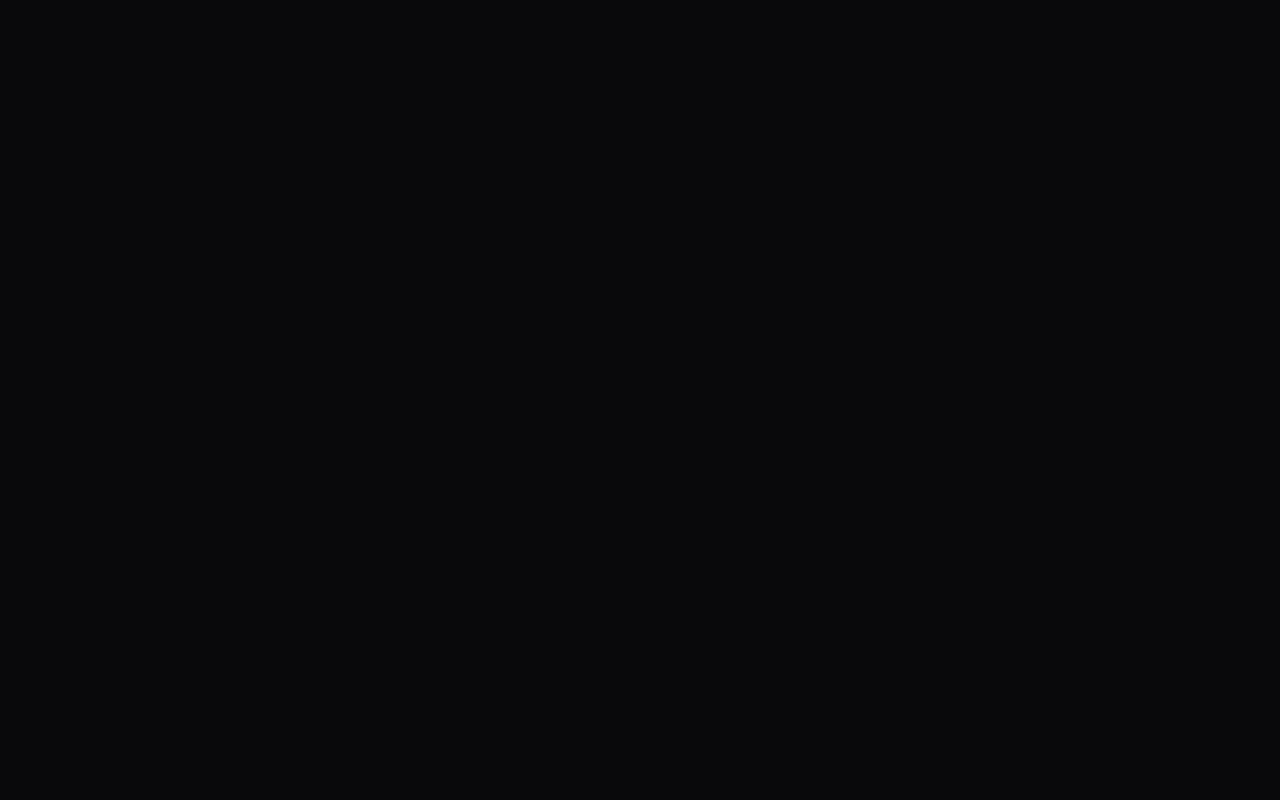
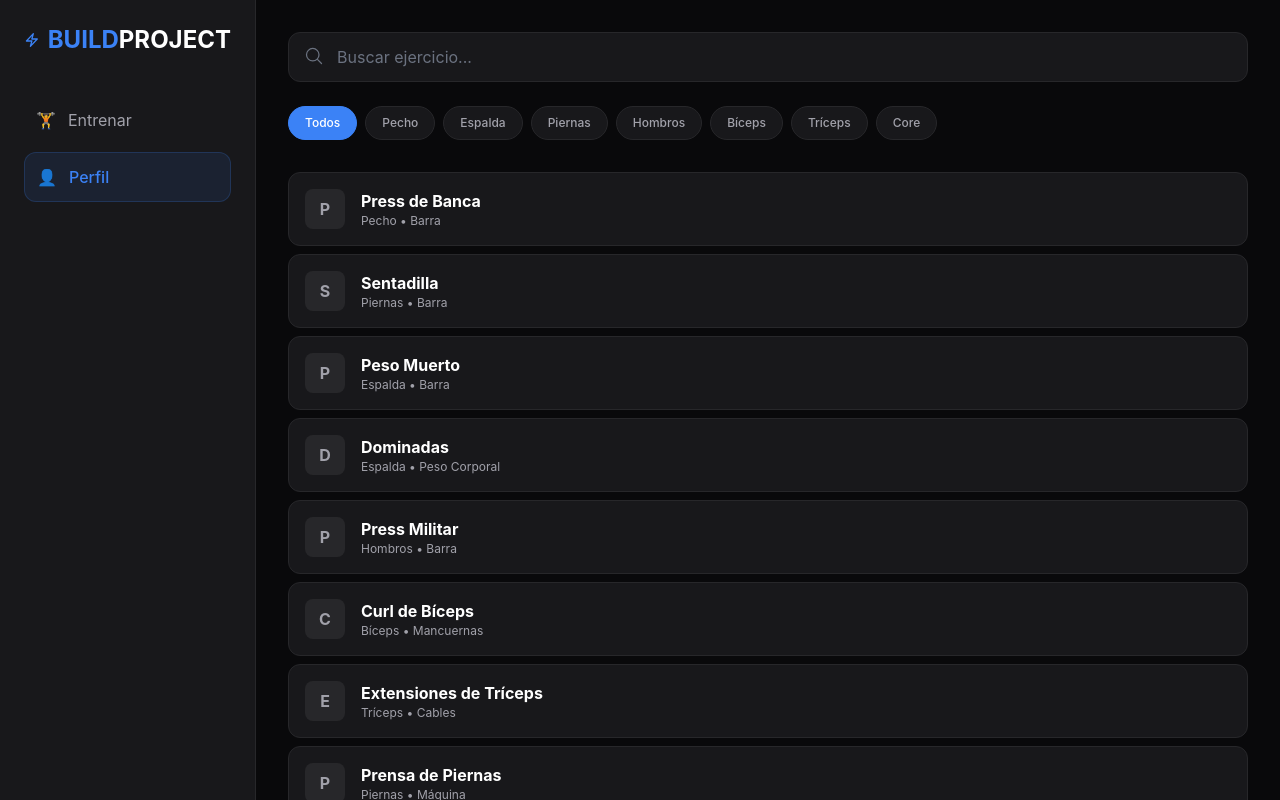
Before and after one commit to EdrikCamacho/BuildProject, an Angular app: page /exercises in a window 1280 px wide. Before the commit this address led to /. Built offline with nearby package versions, Linux system fonts and the light colour scheme.

Commit message:
Biblioteca de Ejercicios

```diff
--- a/src/app/app.routes.ts
+++ b/src/app/app.routes.ts
@@ -4,6 +4,7 @@ import { DashboardComponent } from './features/dashboard/dashboard.component';
 import { RegisterComponent } from './features/auth/register/register.component';
 import { OnboardingComponent } from './features/onboarding/onboarding.component';
 import { ProfileComponent } from './features/profile/profile.component';
+import { ExerciseListComponent } from './features/exercises/exercise-list/exercise-list.component';
 
 export const routes: Routes = [
   {
@@ -25,6 +26,10 @@ export const routes: Routes = [
   {
     path: 'profile',
     component: ProfileComponent
+  },
+  {
+    path: 'exercises',
+    component: ExerciseListComponent
   }
   // Más adelante agregaremos 'dashboard', 'workouts', etc.
 ];
--- /dev/null
+++ b/src/app/core/models/exercise.model.ts
@@ -0,0 +1,10 @@
+export type MuscleGroup = 'Pecho' | 'Espalda' | 'Piernas' | 'Hombros' | 'Bíceps' | 'Tríceps' | 'Core' | 'Cardio';
+export type Equipment = 'Barra' | 'Mancuernas' | 'Máquina' | 'Peso Corporal' | 'Cables' | 'Kettlebell';
+
+export interface Exercise {
+  id: string;
+  name: string;
+  muscle: MuscleGroup;
+  equipment: Equipment;
+  image?: string; // Para el futuro (gifs o imágenes)
+}
--- /dev/null
+++ b/src/app/core/services/exercise.service.ts
@@ -0,0 +1,30 @@
+import { Injectable } from '@angular/core';
+import { Observable, of } from 'rxjs';
+import { Exercise } from '../models/exercise.model';
+
+@Injectable({
+  providedIn: 'root'
+})
+export class ExerciseService {
+  // Nuestra base de datos falsa inicial
+  private exercises: Exercise[] = [
+    { id: '1', name: 'Press de Banca', muscle: 'Pecho', equipment: 'Barra' },
+    { id: '2', name: 'Sentadilla', muscle: 'Piernas', equipment: 'Barra' },
+    { id: '3', name: 'Peso Muerto', muscle: 'Espalda', equipment: 'Barra' },
+    { id: '4', name: 'Dominadas', muscle: 'Espalda', equipment: 'Peso Corporal' },
+    { id: '5', name: 'Press Militar', muscle: 'Hombros', equipment: 'Barra' },
+    { id: '6', name: 'Curl de Bíceps', muscle: 'Bíceps', equipment: 'Mancuernas' },
+    { id: '7', name: 'Extensiones de Tríceps', muscle: 'Tríceps', equipment: 'Cables' },
+    { id: '8', name: 'Prensa de Piernas', muscle: 'Piernas', equipment: 'Máquina' },
+    { id: '9', name: 'Crunches', muscle: 'Core', equipment: 'Peso Corporal' },
+    { id: '10', name: 'Remo con Barra', muscle: 'Espalda', equipment: 'Barra' },
+    { id: '11', name: 'Aperturas', muscle: 'Pecho', equipment: 'Mancuernas' },
+    { id: '12', name: 'Zancadas', muscle: 'Piernas', equipment: 'Mancuernas' },
+    { id: '13', name: 'Elevaciones Laterales', muscle: 'Hombros', equipment: 'Mancuernas' },
+    { id: '14', name: 'Jalón al Pecho', muscle: 'Espalda', equipment: 'Cables' },
+  ];
+
+  getExercises(): Observable<Exercise[]> {
+    return of(this.exercises);
+  }
+}
--- /dev/null
+++ b/src/app/features/exercises/exercise-list/exercise-list.component.html
@@ -0,0 +1,91 @@
+<div class="flex h-screen bg-brand-black font-sans text-brand-text">
+
+  <aside class="hidden md:flex flex-col w-64 bg-brand-surface border-r border-brand-surface-light text-white p-6 justify-between">
+    <div>
+      <div class="mb-10 flex items-center gap-2 text-brand-primary font-bold text-2xl">
+        <svg xmlns="http://www.w3.org/2000/svg" fill="none" viewBox="0 0 24 24" stroke-width="2" stroke="currentColor" class="w-8 h-8"><path stroke-linecap="round" stroke-linejoin="round" d="M3.75 13.5l10.5-11.25L12 10.5h8.25L9.75 21.75 12 13.5H3.75z" /></svg>
+        <span>BUILD<span class="text-white">PROJECT</span></span>
+      </div>
+      <nav class="space-y-2">
+        <a routerLink="/dashboard" class="flex items-center gap-3 p-3 text-brand-text-muted hover:text-white hover:bg-brand-surface-light rounded-xl transition-colors">
+          <span>🏋️</span> Entrenar
+        </a>
+        <a routerLink="/profile" class="flex items-center gap-3 p-3 bg-brand-primary/10 text-brand-primary rounded-xl font-medium border border-brand-primary/20">
+          <span>👤</span> Perfil
+        </a>
+      </nav>
+    </div>
+  </aside>
+
+  <main class="flex-1 flex flex-col h-full overflow-hidden relative bg-brand-black">
+
+    <header class="md:hidden bg-brand-surface border-b border-brand-surface-light p-4 flex items-center gap-4 z-10">
+      <a routerLink="/profile" class="text-brand-text-muted">
+        <svg xmlns="http://www.w3.org/2000/svg" fill="none" viewBox="0 0 24 24" stroke-width="1.5" stroke="currentColor" class="w-6 h-6"><path stroke-linecap="round" stroke-linejoin="round" d="M10.5 19.5L3 12m0 0l7.5-7.5M3 12h18" /></svg>
+      </a>
+      <h1 class="font-bold text-xl text-white">Ejercicios</h1>
+    </header>
+
+    <div class="flex-1 overflow-y-auto p-4 md:p-8 pb-24 md:pb-8">
+
+      <div class="mb-6">
+        <div class="relative">
+          <input
+            type="text"
+            [(ngModel)]="searchTerm"
+            (input)="filterExercises()"
+            placeholder="Buscar ejercicio..."
+            class="w-full bg-brand-surface border border-brand-surface-light text-white rounded-xl py-3 pl-12 pr-4 focus:ring-2 focus:ring-brand-primary focus:border-transparent outline-none placeholder-gray-500 transition-all"
+          >
+          <div class="absolute left-4 top-3.5 text-gray-500">
+            <svg xmlns="http://www.w3.org/2000/svg" fill="none" viewBox="0 0 24 24" stroke-width="1.5" stroke="currentColor" class="w-5 h-5"><path stroke-linecap="round" stroke-linejoin="round" d="M21 21l-5.197-5.197m0 0A7.5 7.5 0 105.196 5.196a7.5 7.5 0 0010.607 10.607z" /></svg>
+          </div>
+        </div>
+      </div>
+
+      <div class="mb-6 flex gap-2 overflow-x-auto pb-2 no-scrollbar">
+        <button *ngFor="let m of muscles"
+          (click)="selectMuscle(m)"
+          class="whitespace-nowrap px-4 py-2 rounded-full text-xs font-medium transition-all border"
+          [ngClass]="selectedMuscle === m ? 'bg-brand-primary border-brand-primary text-white' : 'bg-brand-surface border-brand-surface-light text-brand-text-muted hover:text-white'">
+          {{ m }}
+        </button>
+      </div>
+
+      <div class="space-y-2">
+        <div *ngFor="let ex of filteredExercises" class="bg-brand-surface p-4 rounded-xl border border-brand-surface-light flex justify-between items-center hover:border-brand-primary/50 transition-colors cursor-pointer group">
+          <div class="flex items-center gap-4">
+            <div class="w-10 h-10 rounded-lg bg-brand-surface-light flex items-center justify-center text-brand-text-muted font-bold group-hover:text-white transition-colors">
+              {{ ex.name.charAt(0) }}
+            </div>
+            <div>
+              <h3 class="font-bold text-white text-sm md:text-base">{{ ex.name }}</h3>
+              <p class="text-xs text-brand-text-muted">{{ ex.muscle }} • {{ ex.equipment }}</p>
+            </div>
+          </div>
+
+          <button class="text-brand-primary opacity-0 group-hover:opacity-100 transition-opacity">
+            <svg xmlns="http://www.w3.org/2000/svg" fill="none" viewBox="0 0 24 24" stroke-width="1.5" stroke="currentColor" class="w-6 h-6"><path stroke-linecap="round" stroke-linejoin="round" d="M12 4.5v15m7.5-7.5h-15" /></svg>
+          </button>
+        </div>
+
+        <div *ngIf="filteredExercises.length === 0" class="text-center py-10 text-brand-text-muted">
+          <p>No encontramos ejercicios con ese nombre.</p>
+        </div>
+      </div>
+
+    </div>
+  </main>
+
+  <nav class="md:hidden fixed bottom-0 w-full bg-brand-surface border-t border-brand-surface-light flex justify-around items-center py-3 z-30 pb-safe">
+    <a routerLink="/dashboard" class="flex flex-col items-center text-brand-text-muted hover:text-white">
+      <span class="text-xl">🔥</span>
+      <span class="text-[10px] font-medium mt-1">Entrenar</span>
+    </a>
+    <a routerLink="/profile" class="flex flex-col items-center text-brand-primary">
+      <span class="text-xl">👤</span>
+      <span class="text-[10px] font-medium mt-1">Perfil</span>
+    </a>
+  </nav>
+
+</div>
--- /dev/null
+++ b/src/app/features/exercises/exercise-list/exercise-list.component.ts
@@ -0,0 +1,46 @@
+import { Component, OnInit } from '@angular/core';
+import { CommonModule } from '@angular/common';
+import { FormsModule } from '@angular/forms';
+import { RouterLink } from '@angular/router';
+import { ExerciseService } from '../../../core/services/exercise.service';
+import { Exercise, MuscleGroup } from '../../../core/models/exercise.model';
+
+@Component({
+  selector: 'app-exercise-list',
+  standalone: true,
+  imports: [CommonModule, FormsModule, RouterLink],
+  templateUrl: './exercise-list.component.html'
+})
+export class ExerciseListComponent implements OnInit {
+  allExercises: Exercise[] = [];
+  filteredExercises: Exercise[] = [];
+
+  searchTerm = '';
+  selectedMuscle: MuscleGroup | 'Todos' = 'Todos';
+
+  // Listas para los filtros (Chips)
+  muscles: (MuscleGroup | 'Todos')[] = ['Todos', 'Pecho', 'Espalda', 'Piernas', 'Hombros', 'Bíceps', 'Tríceps', 'Core'];
+
+  constructor(private exerciseService: ExerciseService) {}
+
+  ngOnInit() {
+    this.exerciseService.getExercises().subscribe(data => {
+      this.allExercises = data;
+      this.filterExercises();
+    });
+  }
+
+  // Lógica de filtrado en tiempo real
+  filterExercises() {
+    this.filteredExercises = this.allExercises.filter(ex => {
+      const matchesSearch = ex.name.toLowerCase().includes(this.searchTerm.toLowerCase());
+      const matchesMuscle = this.selectedMuscle === 'Todos' || ex.muscle === this.selectedMuscle;
+      return matchesSearch && matchesMuscle;
+    });
+  }
+
+  selectMuscle(m: MuscleGroup | 'Todos') {
+    this.selectedMuscle = m;
+    this.filterExercises();
+  }
+}
```
Also changed, not shown: src/app/core/models/exercise.model.html (added), src/app/core/services/exercise.service.html (added).
